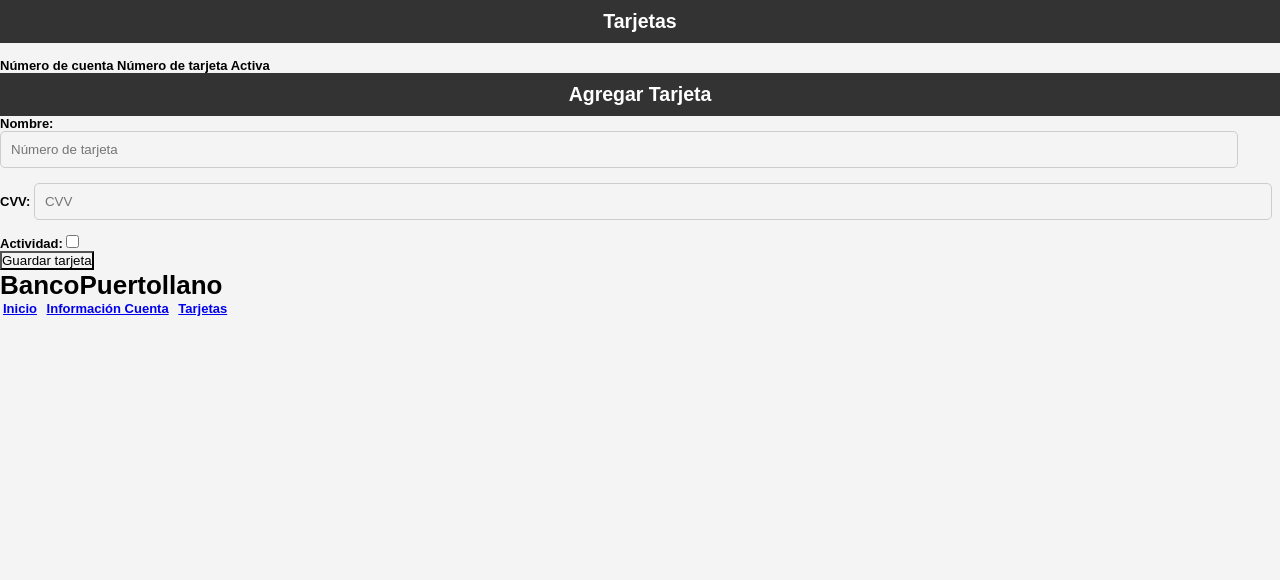
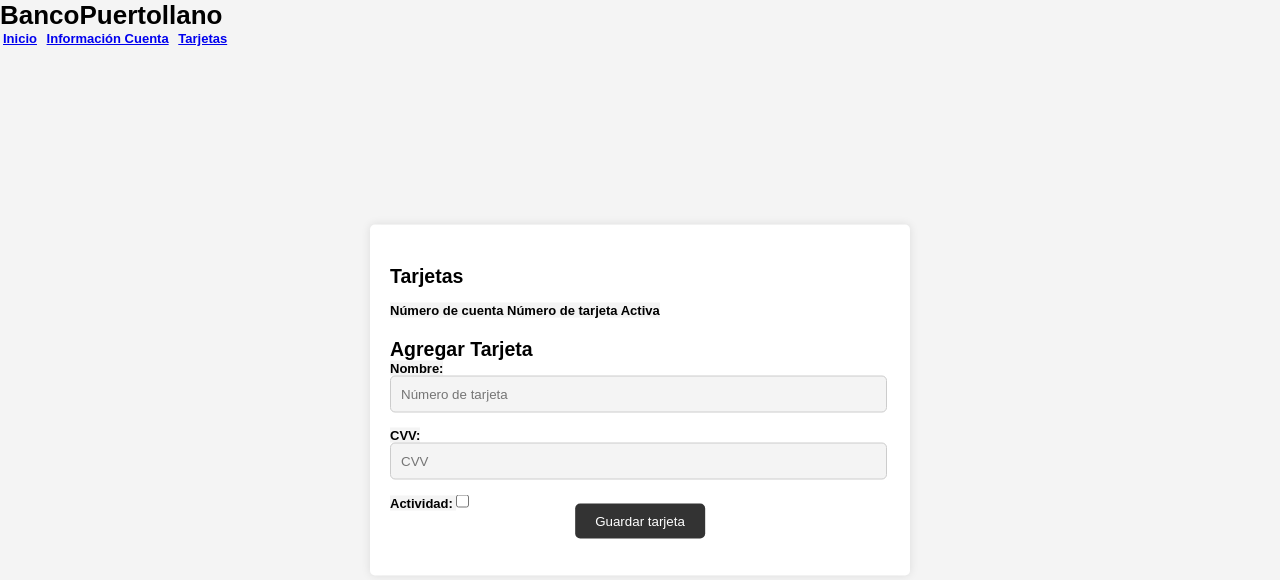
Before and after one commit to pinoxx64/BancoJS, a plain HTML site: page tarjetas.html in a window 1280 px wide. Drawn offline with Linux system fonts and the light colour scheme.

Commit message:
cambiando algunos estilos

```diff
--- a/estilos.css
+++ b/estilos.css
@@ -26,13 +26,11 @@ body{
 
 /* Estilo para el contenedor del formulario */
 h2 {
-    text-align: center;
-    background-color: #333;
-    color: #fff;
-    padding: 10px;
+    margin-top:20px;
+    background-color: white;
 }
 
-.container{
+.contenedor{
     display: flex;
     position: absolute;
     top: 50%;
@@ -64,7 +62,7 @@ input[type="number"] {
 }
 
 /* Estilo para botones */
-button {
+.btn{
     background-color: #333;
     color: #fff;
     padding: 10px 20px;
--- a/tarjetas.html
+++ b/tarjetas.html
@@ -1,22 +1,28 @@
 <!DOCTYPE html>
 <html>
+
 <head>
     <title>BancoPuertollano</title>
     <link rel="stylesheet" type="text/css" href="estilos.css" />
 </head>
+
 <body>
     <div id="menu">
         <script src="app.js"></script>
-        <main>
+        <section class="contenedor">
+            <form action="" method="POST">
                 <h2>Tarjetas</h2><br>
-            <b>Número de cuenta  Número de tarjeta  Activa</b>
+                <b>Número de cuenta Número de tarjeta Activa</b>
                 <!---<p id="cuenta"></p><p id="tarjeta"></p><p id="activo"></p><br>
                 <input type="button" value="Genera una tabla" onclick="genera_tabla()" /><br>--->
                 <h2>Agregar Tarjeta</h2>
                 <b>Nombre: </b><input type="text" value="" id="tarjeta" placeholder="Número de tarjeta"><br>
                 <b>CVV: </b><input type="text" value="" id="cvv" placeholder="CVV"><br>
                 <b>Actividad: </b><input type="checkbox" id="act"><br>
-            <input type="button" id="guardar" value="Guardar tarjeta" onclick="guardar()">
+                <input type="button" class="btn" id="guardar" value="Guardar tarjeta" onclick="guardar()">
+            </form>
+        </section>
+
         </main>
     </div>
 </body>
```
Also changed, not shown: InfoCuenta.html (+2 -2 lines). Lines whose indentation alone changed are shown as unchanged.
